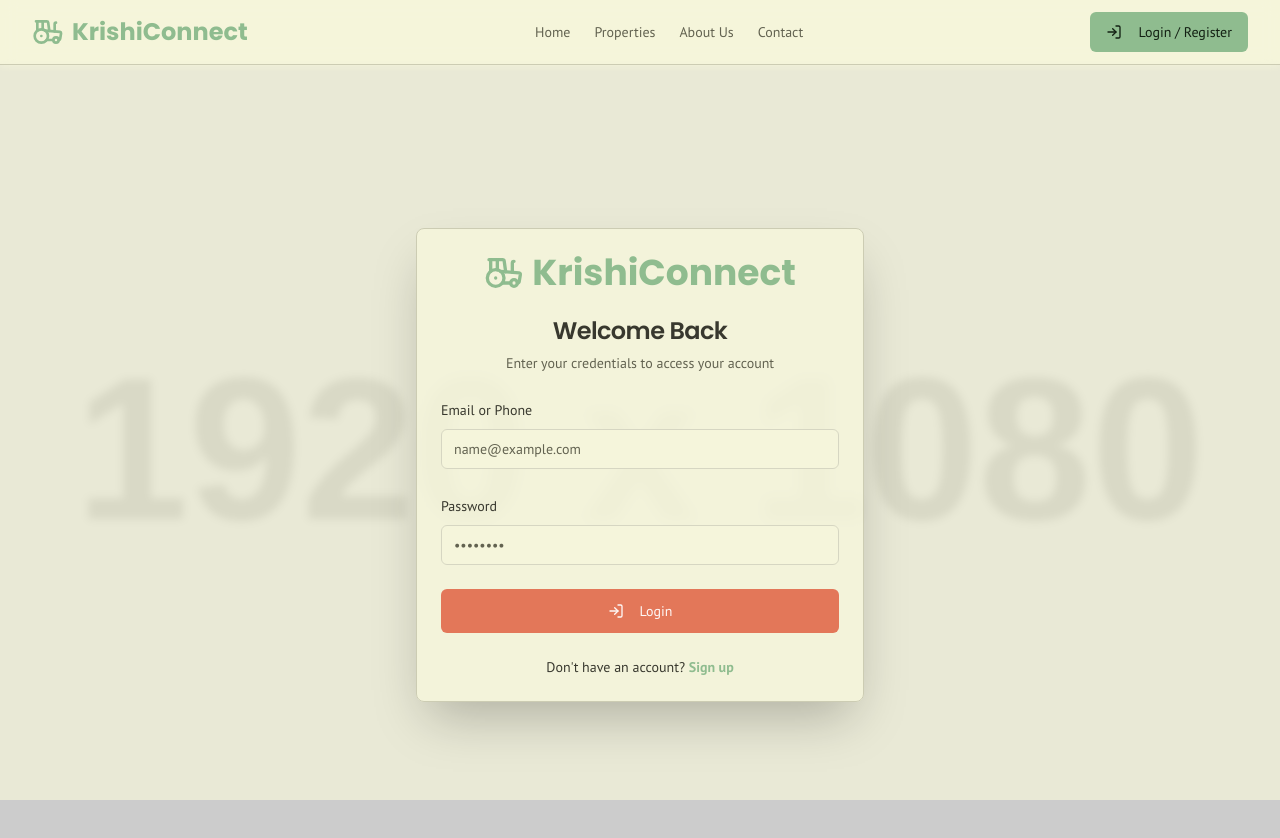
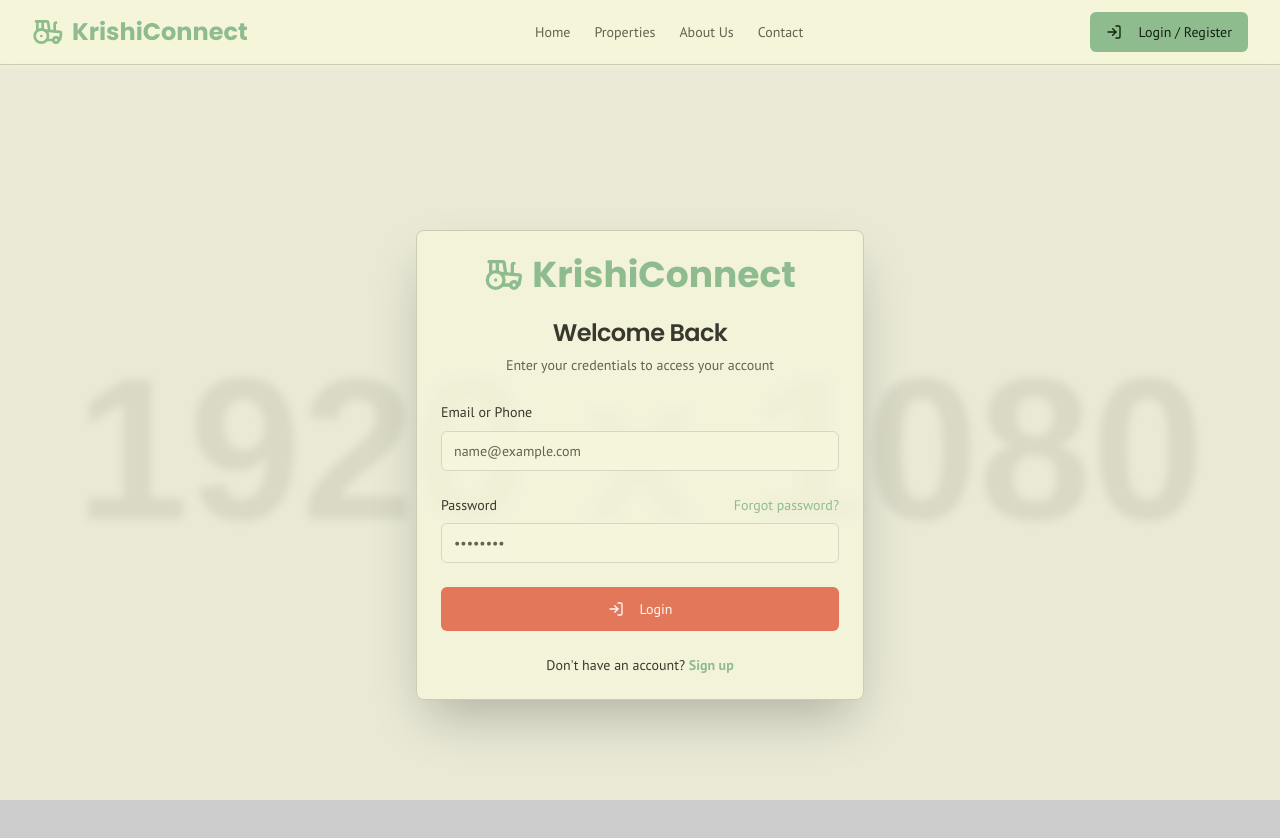
Before and after one commit to bhargavpatel-54/agri, a Next.js app: page /login in a window 1280 px wide. Shown: the top 838 px of the page. Built offline with nearby package versions, Linux system fonts and the light colour scheme.

Commit message:
add forgot password in login

```diff
--- a/src/components/auth/login-form.tsx
+++ b/src/components/auth/login-form.tsx
@@ -74,7 +74,12 @@
               name="password"
               render={({ field }) => (
                 <FormItem>
-                  <FormLabel>Password</FormLabel>
+                  <div className="flex items-center justify-between">
+                    <FormLabel>Password</FormLabel>
+                    <Link href="#" className="text-sm font-medium text-primary hover:underline">
+                      Forgot password?
+                    </Link>
+                  </div>
                   <FormControl>
                     <Input type="password" placeholder="••••••••" {...field} />
                   </FormControl>
```
